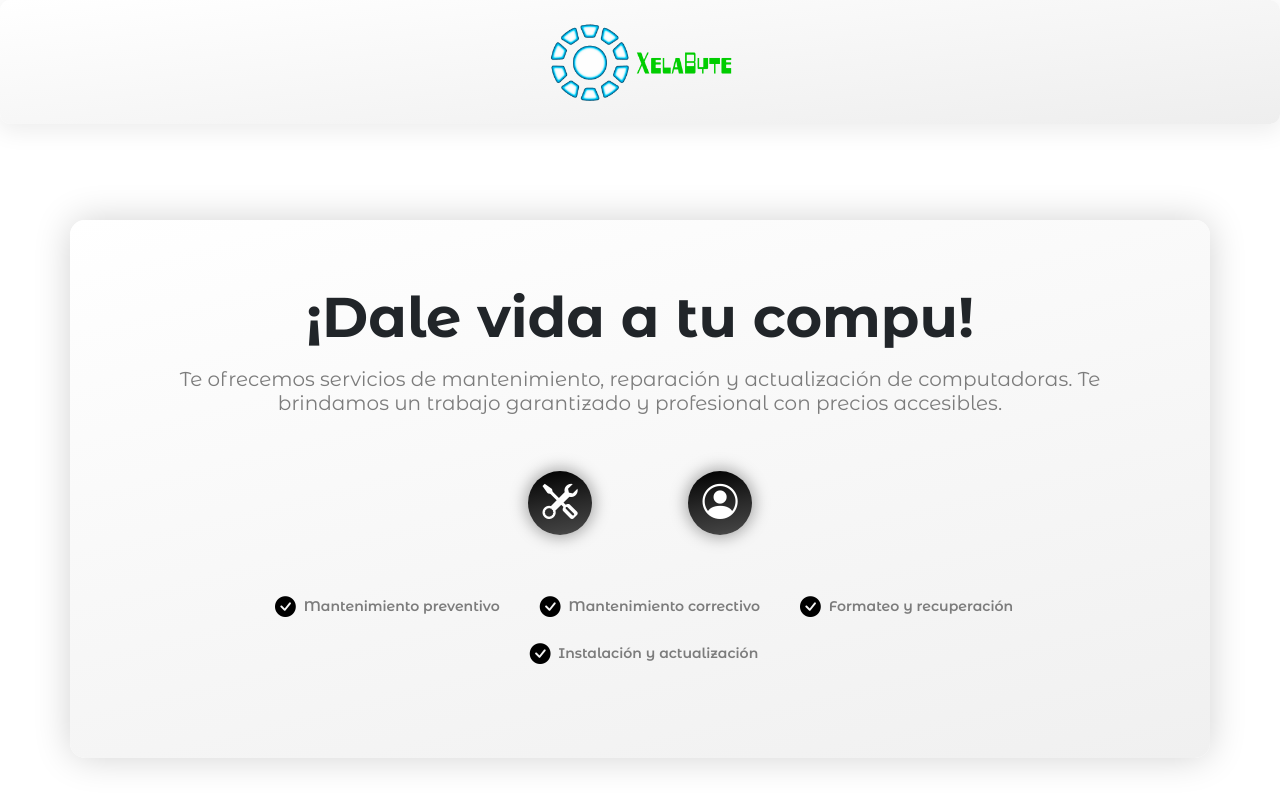
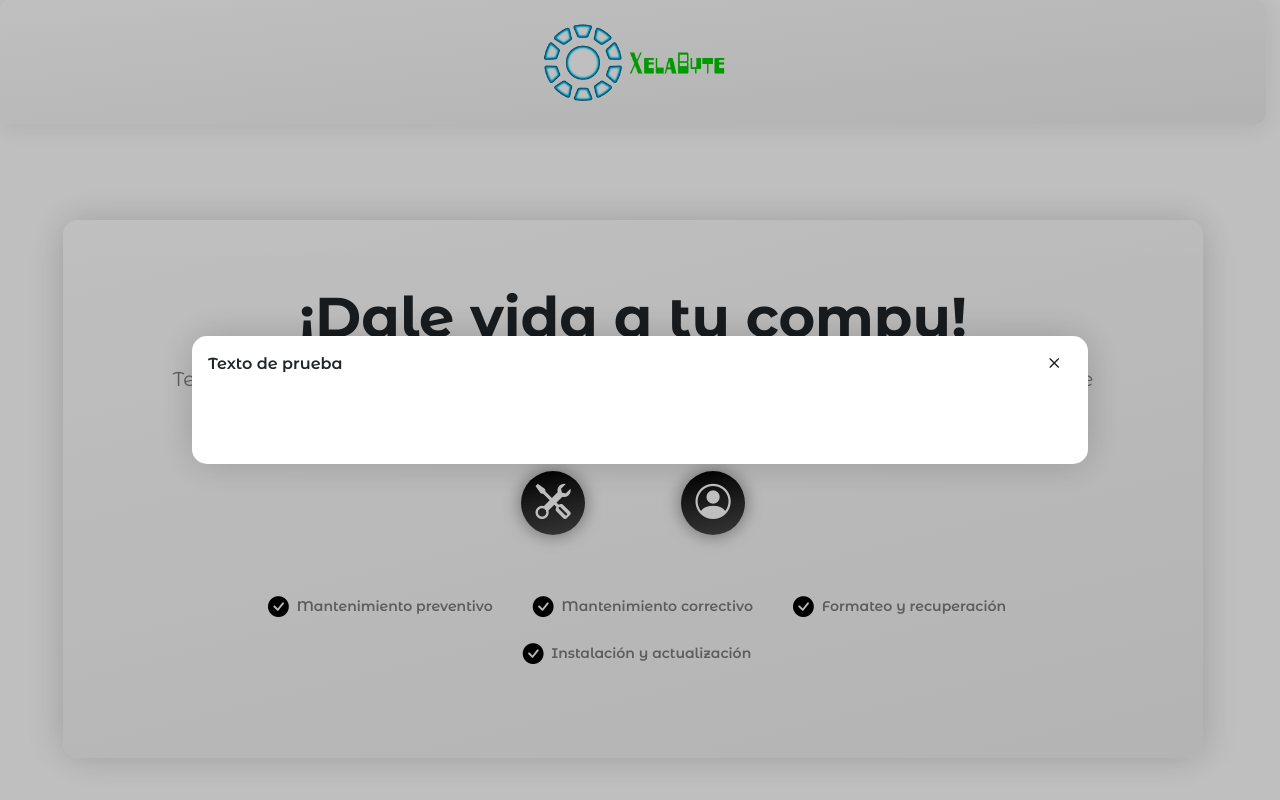
Before and after one commit to ErickReyes08/XelaByte, an Angular app in the folder Frontend/XelaByte/: page / in a window 1280 px wide. Both pictures are taken after a click on the button "¡Contáctanos!". Shown: the top 800 px of the page. Built offline with nearby package versions, Linux system fonts and the light colour scheme.

Commit message:
Agregación de modals
Creación de modals personalizados para los formularios.

```diff
--- a/Frontend/XelaByte/angular.json
+++ b/Frontend/XelaByte/angular.json
@@ -38,7 +38,9 @@
               "node_modules/bootstrap-icons/font/bootstrap-icons.css",
               "src/styles.scss"
             ],
-            "scripts": []
+            "scripts": [
+              "node_modules/bootstrap/dist/js/bootstrap.js"
+            ]
           },
           "configurations": {
             "production": {
--- a/Frontend/XelaByte/src/app/app.component.scss
+++ b/Frontend/XelaByte/src/app/app.component.scss
@@ -1,4 +1,5 @@
 @import "../assets/Sass/Colors";
+@import "../assets/Sass/Modal";
 
 .ListStyle-none { list-style: none; padding: 0; }
 
--- a/Frontend/XelaByte/src/app/app.module.ts
+++ b/Frontend/XelaByte/src/app/app.module.ts
@@ -6,13 +6,15 @@ import { AppComponent } from './app.component';
 import { NavbarComponent } from './navbar/navbar.component';
 import { HomeComponent } from './home/home.component';
 import { ServiceCardComponent } from './service-card/service-card.component';
+import { ContactFormComponent } from './contact-form/contact-form.component';
 
 @NgModule({
   declarations: [
     AppComponent,
     NavbarComponent,
     HomeComponent,
-    ServiceCardComponent
+    ServiceCardComponent,
+    ContactFormComponent
   ],
   imports: [
     BrowserModule,
--- /dev/null
+++ b/Frontend/XelaByte/src/app/contact-form/contact-form.component.html
@@ -0,0 +1,14 @@
+<div name="Form" id="ContactForm" class="Modal" tabindex="-1" aria-hidden="true">
+    <div class="Modal-dialog Modal-dialog-centered">
+        <div class="Modal-content border-0">
+            <a role="button" class="Modal-exit"><i class="bi bi-x"></i></a>
+            <div class="modal-header border-0">
+                <p class="Montserrat-SemiBold">Texto de prueba</p>
+            </div>
+            <div class="modal-body border-0">
+            </div>
+            <div class="modal-footer border-0">
+            </div>
+        </div>
+    </div>
+</div>
--- /dev/null
+++ b/Frontend/XelaByte/src/app/contact-form/contact-form.component.scss
@@ -0,0 +1 @@
+@import "../home/home.component.scss";
--- /dev/null
+++ b/Frontend/XelaByte/src/app/contact-form/contact-form.component.ts
@@ -0,0 +1,15 @@
+import { Component, OnInit } from '@angular/core';
+
+@Component({
+  selector: 'ContactForm',
+  templateUrl: './contact-form.component.html',
+  styleUrls: ['./contact-form.component.scss']
+})
+export class ContactFormComponent implements OnInit {
+
+  constructor() { }
+
+  ngOnInit(): void {
+  }
+
+}
--- a/Frontend/XelaByte/src/app/home/home.component.html
+++ b/Frontend/XelaByte/src/app/home/home.component.html
@@ -6,8 +6,10 @@
         </div>
         <div class="mt-5 mx-auto d-inline-flex text-center Montserrat-SemiBold">
             <a data-tooltip="(Nuestros servicios)" role="button" (click)="goToServices()" class="CircleInf d-flex align-items-center"><span>Nuestros servicios</span><i class="bi bi-tools mr-0"></i></a>
-            <a data-tooltip="(¡Contáctanos!)" role="button" href="#" class="CircleInf d-flex align-items-center"><span>¡Contáctanos!</span><i class="bi bi-person-circle mr-0"></i></a>
+            <a name="FormButton" data-tooltip="(¡Contáctanos!)" type="button" role="button" class="CircleInf d-flex align-items-center"><span>¡Contáctanos!</span><i class="bi bi-person-circle mr-0"></i></a>
+            <ContactForm></ContactForm>
         </div>
+
         <div class="mt-5 mx-auto d-inline-flex text-center">
             <ul class="HomeList Montserrat-SemiBold flex">
                 <li class="d-inline-flex flex-row align-items-center mx-3 my-2"><i class="bi bi-check-circle-fill mx-2"></i><small>Mantenimiento preventivo</small></li>
--- a/Frontend/XelaByte/src/app/home/home.component.ts
+++ b/Frontend/XelaByte/src/app/home/home.component.ts
@@ -8,17 +8,73 @@ import { Component, OnInit } from '@angular/core';
 
 export class HomeComponent implements OnInit
 {
+  private FormsPairs = function()
+  {
+    let FormButtons = Array.from(document.getElementsByName("FormButton"));
+    let Forms = Array.from(document.getElementsByName("Form"));
+    let res = [];
+    for(let x = 0; x < FormButtons.length; x++)
+    {
+      res.push(
+      {
+        Button: FormButtons[x],
+        Form: Forms[x]
+      });
+    }
+    return res;
+  }
 
   constructor() { }
 
   ngOnInit(): void
   {
+    this.SetFormAnimations();
+  }
+
+  SetFormAnimations()
+  {
+    for(let item of this.FormsPairs())
+    {
+      /*ABRIENDO EL FORM*/
+      //CUANDO HACE CLICK AL BOTÓN PARA MOSTRAR EL FORMULARIO
+      item.Button.onclick = () =>
+      {
+        item.Form.classList.toggle("d-block");
+        setTimeout(() =>
+        {
+          if(this.IsMobile()) document.body.classList.toggle("ModalActive-m");
+          else document.body.classList.toggle("ModalActive");
+          item.Form.classList.toggle("Show"); item.Form.children[0].children[0].classList.toggle("Show-content");
+        }, 2)
+      };
+      /*----------------*/
+
+      /*CERRANDO EL FORM*/
+      let isMobile = this.IsMobile();
+      let OnExitForm = function()
+      {
+        let child = item.Form.children[0].children[0];
+        child.classList.replace("Show-content", "Hide-content");
+        item.Form.classList.remove("Show");
+        setTimeout(() =>
+        {
+          child.classList.remove("Hide-content");
+          if(isMobile) document.body.classList.remove("ModalActive-m");
+          else document.body.classList.remove("ModalActive");
+          item.Form.classList.remove("d-block");
+        }, 152);
+      }
+
+      //CUANDO PRESIONA AFUERA DEL FORMULARIO LO CIERRA
+      window.onclick = function(event: MouseEvent) { if(event.target === item.Form){ OnExitForm(); } }
+      /*----------------*/
+    }
   }
 
   goToServices()
   {
-    let IsMobile = (/Android|iPhone|iPad|iPod|BlackBerry|IEMobile|Windows Phone/i.test(navigator.userAgent)) ? true : false;
-    if(IsMobile) { window.scrollTo(0, 2116); }
+    if(this.IsMobile()) { window.scrollTo(0, 2116); }
     else { window.scrollTo(0, 2661); }
   }
+  IsMobile(): boolean { return (/Android|iPhone|iPad|iPod|BlackBerry|IEMobile|Windows Phone/i.test(navigator.userAgent)) ? true : false; }
 }
--- a/Frontend/XelaByte/src/app/service-card/service-card.component.html
+++ b/Frontend/XelaByte/src/app/service-card/service-card.component.html
@@ -34,8 +34,8 @@
                 <p class="Montserrat-SemiBold my-4 h5">7 días de prueba gratis</p>
             </div>
 
-            <label id="TurnLeftButton" class="TurnLButton" role="button" for="slide-{{label.id-1}}"><i class="bi bi-caret-left-fill"></i></label>
-            <label id="TurnRightButton" class="TurnRButton" role="button" for="slide-{{label.id+1}}"><i class="bi bi-caret-right-fill"></i></label>
+            <label name="TurnLeftButton" class="TurnLButton" role="button" for="slide-{{label.id-1}}"><i class="bi bi-caret-left-fill"></i></label>
+            <label name="TurnRightButton" class="TurnRButton" role="button" for="slide-{{label.id+1}}"><i class="bi bi-caret-right-fill"></i></label>
         </label>
     </div>
 
--- /dev/null
+++ b/Frontend/XelaByte/src/assets/Sass/_Modal.scss
@@ -0,0 +1,94 @@
+@import "Colors";
+/*ESTILOS DE LOS FORMULARIOS*/
+.ModalActive { overflow: hidden; padding-right: 14px; }
+.ModalActive-m { overflow: hidden; padding-right: 0px; }
+
+.Modal
+{
+    display: none;
+    position: fixed;
+    z-index: 1555;
+    left: 0;
+    top: 0;
+    width: 100%;
+    height: 100%;
+    overflow: auto;
+    background-color: rgb(0,0,0);
+    background-color: rgba(0,0,0,0);
+    transition: background-color ease-in-out 150ms;
+    &.Show { transition: background-color ease-in-out 130ms; background-color: rgba(0, 0, 0, 0.25); }
+}
+
+.Modal-dialog
+{
+    position: relative;
+    width: auto;
+    min-height: 100%;
+    pointer-events: none;
+
+    &.Modal-dialog-centered
+    {
+        display: flex;
+        align-items: center;
+    }
+}
+
+.Modal-content
+{
+    position: relative;
+    display: flex;
+    flex-direction: column;
+    background-color: #fff;
+    box-shadow: $CardsShadow;
+    border-radius: 0.9375rem;
+    outline: 0;
+    margin: auto;
+    padding: 0;
+    width: 70%;
+    transform: scale(0);
+    opacity: 0;
+    $FormShowVar: 150ms ease-in-out showForm;
+    $FormHideVar: 150ms ease-in-out hideForm;
+
+    &.Show-content
+    {
+        transform: scale(1);
+        opacity: 1;
+        animation: $FormShowVar;
+        -webkit-animation: $FormShowVar;
+        -moz-animation: $FormShowVar;
+        @keyframes showForm
+        {
+            0% { transform: scale(0); opacity: 0; }
+            75% { transform: scale(1.1); opacity: 0.75; }
+            100% { transform: scale(1); opacity: 1; }
+        }
+    }
+
+    &.Hide-content
+    {
+        transform: scale(0);
+        opacity: 0;
+        animation: $FormHideVar;
+        -webkit-animation: $FormHideVar;
+        -moz-animation: $FormHideVar;
+        @keyframes hideForm
+        {
+            0% { transform: scale(1); opacity: 1; }
+            25% { transform: scale(1.1); opacity: 0.75; }
+            100% { transform: scale(0); opacity: 0; }
+        }
+    }
+}
+
+.Modal-exit
+{
+    color: $SemiBlack;
+    font-size: 1.375rem;
+    display: flex;
+    flex-direction: row;
+    position: absolute;
+    left: 95%;
+    top: 9%;
+}
+/*--------------------------*/
```
Also changed, not shown: 1 other file (tests, documents, lock files or other folders).
